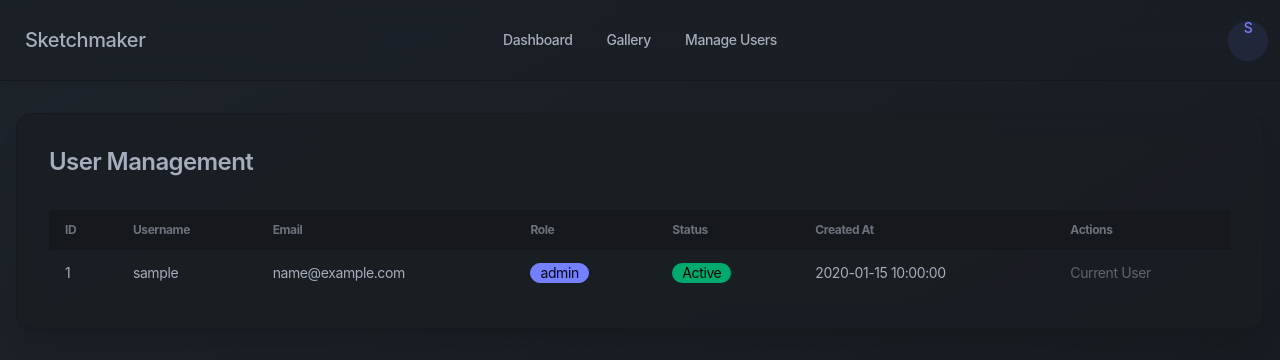
After one commit to marketcalls/sketchmaker, a Flask app: page /manage in a window 1280 px wide. The commit adds this page. Shown: the top 360 px of the page. Run offline with Flask 3, Linux system fonts and the light colour scheme; a user stored in the database is signed in; tables that the repository leaves empty hold one stand-in row (values such as "Sample post"); some libraries are stand-ins or nearby versions.

Commit message:
Added Admin and User Roles with Basic Admin Controls

```diff
--- a/app.py
+++ b/app.py
@@ -6,6 +6,7 @@ from blueprints.core import core_bp
 from blueprints.generate import generate_bp
 from blueprints.gallery import gallery_bp
 from blueprints.download import download_bp
+from blueprints.admin import admin  # Import admin blueprint
 import os
 from dotenv import load_dotenv
 
@@ -46,6 +47,7 @@ def create_app():
     app.register_blueprint(generate_bp)
     app.register_blueprint(gallery_bp)
     app.register_blueprint(download_bp)
+    app.register_blueprint(admin)  # Register admin blueprint
 
     # Error handlers
     @app.errorhandler(404)
--- /dev/null
+++ b/blueprints/admin.py
@@ -0,0 +1,42 @@
+from flask import Blueprint, render_template, redirect, url_for, flash, request
+from flask_login import login_required, current_user
+from functools import wraps
+from models import db, User
+
+admin = Blueprint('admin', __name__)
+
+def admin_required(f):
+    @wraps(f)
+    def decorated_function(*args, **kwargs):
+        if not current_user.is_authenticated or not current_user.is_admin():
+            flash('You do not have permission to access this page.', 'error')
+            return redirect(url_for('index'))
+        return f(*args, **kwargs)
+    return decorated_function
+
+@admin.route('/manage')
+@login_required
+@admin_required
+def manage():
+    users = User.query.all()
+    return render_template('admin/manage.html', users=users)
+
+@admin.route('/manage/user/<int:user_id>', methods=['POST'])
+@login_required
+@admin_required
+def update_user(user_id):
+    user = User.query.get_or_404(user_id)
+    action = request.form.get('action')
+
+    if user == current_user:
+        flash('You cannot modify your own role.', 'error')
+        return redirect(url_for('admin.manage'))
+
+    if action == 'toggle_role':
+        user.role = 'user' if user.role == 'admin' else 'admin'
+    elif action == 'toggle_status':
+        user.is_active = not user.is_active
+
+    db.session.commit()
+    flash(f'User {user.username} has been updated.', 'success')
+    return redirect(url_for('admin.manage'))
--- a/models.py
+++ b/models.py
@@ -14,6 +14,8 @@ class User(UserMixin, db.Model):
     openai_api_key = db.Column(db.String(255))
     fal_key = db.Column(db.String(255))
     created_at = db.Column(db.DateTime, default=datetime.utcnow)
+    role = db.Column(db.String(20), default='user')  # 'admin' or 'user'
+    is_active = db.Column(db.Boolean, default=True)
     images = db.relationship('Image', backref='user', lazy=True)
 
     def get_api_keys(self):
@@ -26,6 +28,15 @@ class User(UserMixin, db.Model):
     def has_required_api_keys(self):
         """Check if user has both required API keys"""
         return bool(self.openai_api_key and self.fal_key)
+
+    def is_admin(self):
+        """Check if user is an admin"""
+        return self.role == 'admin'
+
+    @staticmethod
+    def get_first_user():
+        """Get the first user in the database"""
+        return User.query.order_by(User.id.asc()).first()
 
 class Image(db.Model):
     id = db.Column(db.Integer, primary_key=True)
--- /dev/null
+++ b/templates/admin/manage.html
@@ -0,0 +1,68 @@
+{% extends "base.html" %}
+
+{% block title %}User Management - Admin{% endblock %}
+
+{% block content %}
+<div class="container mx-auto px-4 py-8">
+    <div class="card bg-base-200 shadow-xl">
+        <div class="card-body">
+            <h2 class="card-title text-2xl mb-6">User Management</h2>
+            <div class="overflow-x-auto">
+                <table class="table table-zebra w-full">
+                    <thead>
+                        <tr>
+                            <th class="bg-base-300">ID</th>
+                            <th class="bg-base-300">Username</th>
+                            <th class="bg-base-300">Email</th>
+                            <th class="bg-base-300">Role</th>
+                            <th class="bg-base-300">Status</th>
+                            <th class="bg-base-300">Created At</th>
+                            <th class="bg-base-300">Actions</th>
+                        </tr>
+                    </thead>
+                    <tbody>
+                        {% for user in users %}
+                        <tr>
+                            <td>{{ user.id }}</td>
+                            <td>{{ user.username }}</td>
+                            <td>{{ user.email }}</td>
+                            <td>
+                                <div class="badge badge-{{ 'primary' if user.role == 'admin' else 'ghost' }}">
+                                    {{ user.role }}
+                                </div>
+                            </td>
+                            <td>
+                                <div class="badge badge-{{ 'success' if user.is_active else 'error' }}">
+                                    {{ "Active" if user.is_active else "Inactive" }}
+                                </div>
+                            </td>
+                            <td>{{ user.created_at.strftime('%Y-%m-%d %H:%M:%S') }}</td>
+                            <td>
+                                {% if user != current_user %}
+                                <div class="flex gap-2">
+                                    <form action="{{ url_for('admin.update_user', user_id=user.id) }}" method="POST">
+                                        <input type="hidden" name="action" value="toggle_role">
+                                        <button type="submit" class="btn btn-warning btn-xs">
+                                            Toggle Role
+                                        </button>
+                                    </form>
+                                    <form action="{{ url_for('admin.update_user', user_id=user.id) }}" method="POST">
+                                        <input type="hidden" name="action" value="toggle_status">
+                                        <button type="submit" class="btn btn-xs {{ 'btn-error' if user.is_active else 'btn-success' }}">
+                                            {{ "Deactivate" if user.is_active else "Activate" }}
+                                        </button>
+                                    </form>
+                                </div>
+                                {% else %}
+                                <span class="text-base-content/50">Current User</span>
+                                {% endif %}
+                            </td>
+                        </tr>
+                        {% endfor %}
+                    </tbody>
+                </table>
+            </div>
+        </div>
+    </div>
+</div>
+{% endblock %}
--- a/templates/base.html
+++ b/templates/base.html
@@ -168,7 +168,38 @@
     {% block extra_css %}{% endblock %}
 </head>
 <body class="min-h-screen bg-gradient-to-br from-base-100 via-base-200 to-base-300">
+    {% if current_user.is_authenticated %}
+    <div class="navbar bg-base-200/50 backdrop-blur-lg border-b border-base-300">
+        <div class="navbar-start">
+            <a href="{{ url_for('core.dashboard') }}" class="btn btn-ghost text-xl">Sketchmaker</a>
+        </div>
+        <div class="navbar-center hidden lg:flex">
+            <ul class="menu menu-horizontal px-1">
+                <li><a href="{{ url_for('core.dashboard') }}" class="btn btn-ghost">Dashboard</a></li>
+                <li><a href="{{ url_for('gallery.gallery') }}" class="btn btn-ghost">Gallery</a></li>
+                {% if current_user.is_admin() %}
+                <li><a href="{{ url_for('admin.manage') }}" class="btn btn-ghost">Manage Users</a></li>
+                {% endif %}
+            </ul>
+        </div>
+        <div class="navbar-end">
+            <div class="dropdown dropdown-end">
+                <label tabindex="0" class="btn btn-ghost btn-circle avatar">
+                    <div class="w-10 rounded-full bg-primary/10 flex items-center justify-center">
+                        <span class="text-primary">{{ current_user.username[0].upper() }}</span>
+                    </div>
+                </label>
+                <ul tabindex="0" class="menu menu-sm dropdown-content mt-3 z-[1] p-2 shadow-lg bg-base-200 rounded-box w-52">
+                    <li><a href="{{ url_for('core.settings') }}">Settings</a></li>
+                    <li><a href="{{ url_for('auth.logout') }}">Logout</a></li>
+                </ul>
+            </div>
+        </div>
+    </div>
+    {% endif %}
+
     {% block content %}{% endblock %}
+
     <script>
         // Set default theme to dark
         if (!localStorage.getItem('theme')) {
```
Also changed, not shown: blueprints/auth.py (+19 -1 lines), README.md.
